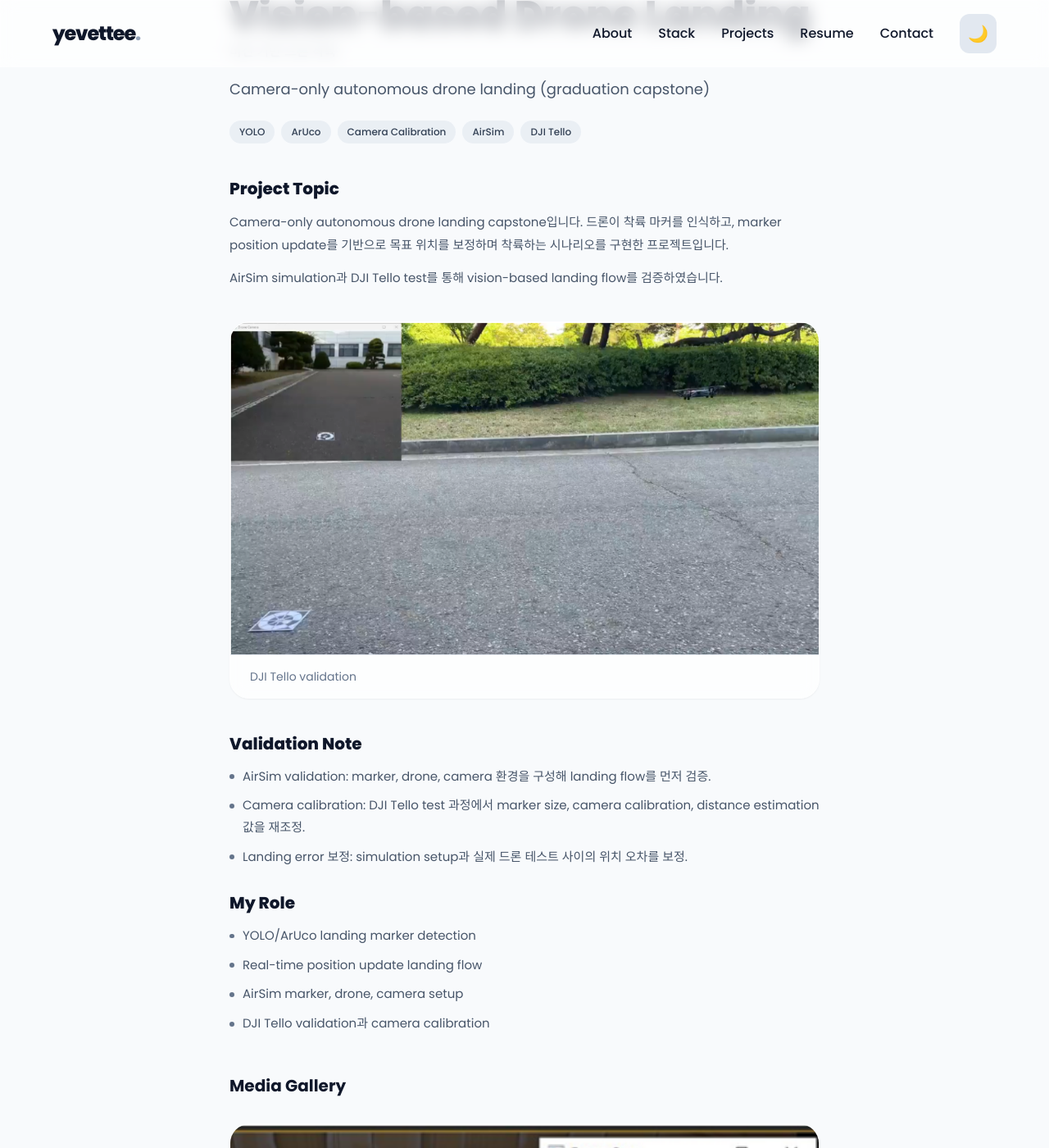
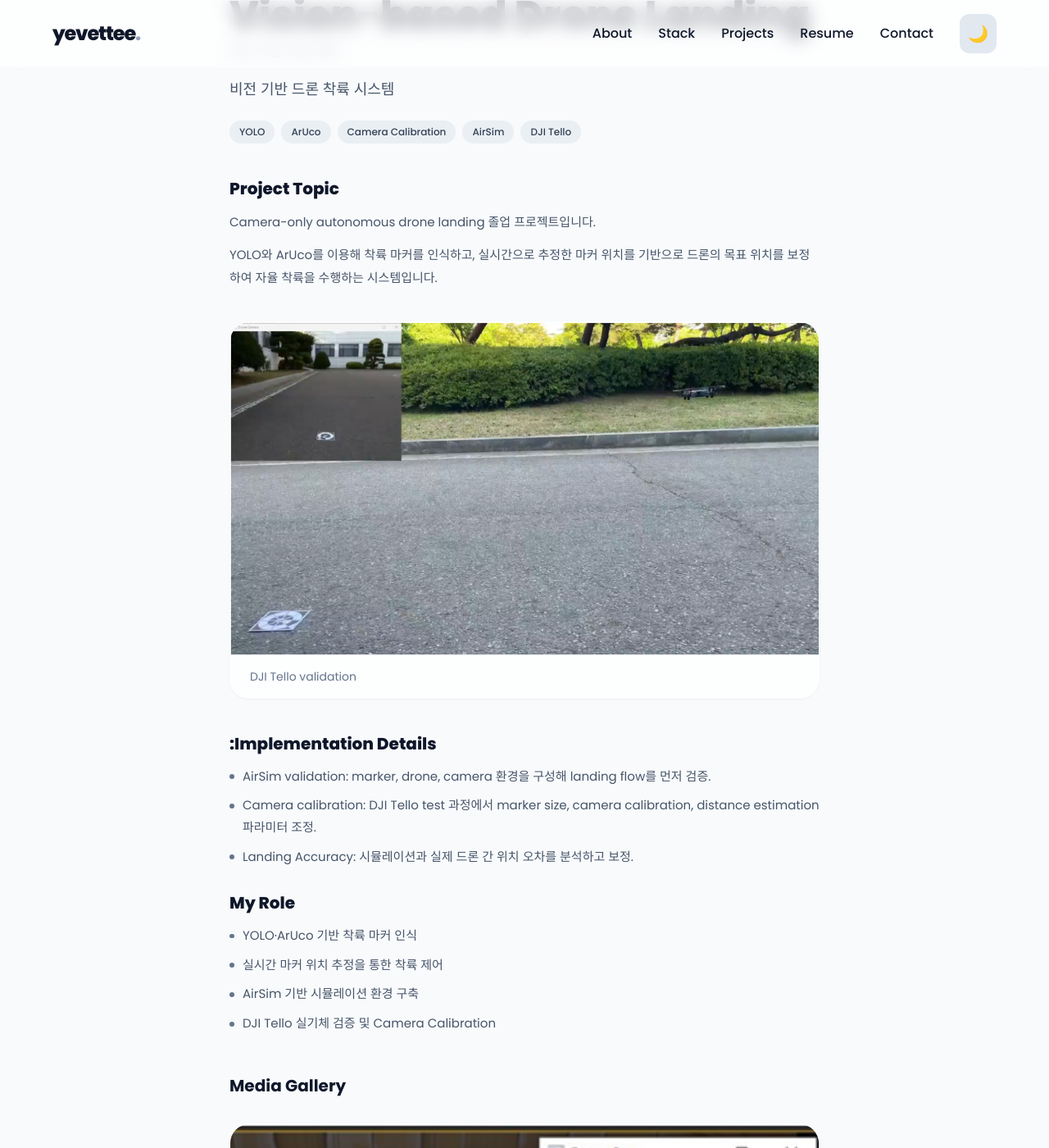
Before and after one commit to yevettee/yevettee, a Jekyll site: the page built from _projects/drone-landing.md, in a window 1280 px wide and 1400 px high, scrolled down 203 px. Shown: the whole window at 82% size. Built offline with Jekyll 4.4.1, drawn with Linux system fonts in a browser that asks for light colours; nearby versions of some CDN libraries; some web fonts are replaced.

Commit message:
drone-landing.md 업데이트

```diff
--- a/_projects/drone-landing.md
+++ b/_projects/drone-landing.md
@@ -1,7 +1,7 @@
 ---
 title: Vision-based Drone Landing
 title_kr: 비전 기반 드론 착륙
-one_liner: Camera-only autonomous drone landing (graduation capstone)
+one_liner: 비전 기반 드론 착륙 시스템
 badge: School Project
 featured: false
 order: 5
@@ -12,19 +12,19 @@ media:
   - { type: image, src: /assets/p07-vision/sim_화면.png, caption: AirSim 시뮬레이션 화면 }
   - { type: image, src: /assets/p07-vision/드론_마커.png, caption: 착륙 마커 }
 role:
-  - YOLO/ArUco landing marker detection
-  - Real-time position update landing flow
-  - AirSim marker, drone, camera setup
-  - DJI Tello validation과 camera calibration
-implementation_title: Validation Note
+  - YOLO·ArUco 기반 착륙 마커 인식
+  - 실시간 마커 위치 추정을 통한 착륙 제어
+  - AirSim 기반 시뮬레이션 환경 구축
+  - DJI Tello 실기체 검증 및 Camera Calibration
+implementation_title: :Implementation Details
 implementation:
   - "AirSim validation: marker, drone, camera 환경을 구성해 landing flow를 먼저 검증."
-  - "Camera calibration: DJI Tello test 과정에서 marker size, camera calibration, distance estimation 값을 재조정."
-  - "Landing error 보정: simulation setup과 실제 드론 테스트 사이의 위치 오차를 보정."
+  - "Camera calibration: DJI Tello test 과정에서 marker size, camera calibration, distance estimation 파라미터 조정."
+  - "Landing Accuracy: 시뮬레이션과 실제 드론 간 위치 오차를 분석하고 보정."
 ---
 
 ## Project Topic
 
-Camera-only autonomous drone landing capstone입니다. 드론이 착륙 마커를 인식하고, marker position update를 기반으로 목표 위치를 보정하며 착륙하는 시나리오를 구현한 프로젝트입니다.
+Camera-only autonomous drone landing 졸업 프로젝트입니다.
 
-AirSim simulation과 DJI Tello test를 통해 vision-based landing flow를 검증하였습니다.
+YOLO와 ArUco를 이용해 착륙 마커를 인식하고, 실시간으로 추정한 마커 위치를 기반으로 드론의 목표 위치를 보정하여 자율 착륙을 수행하는 시스템입니다.
```
